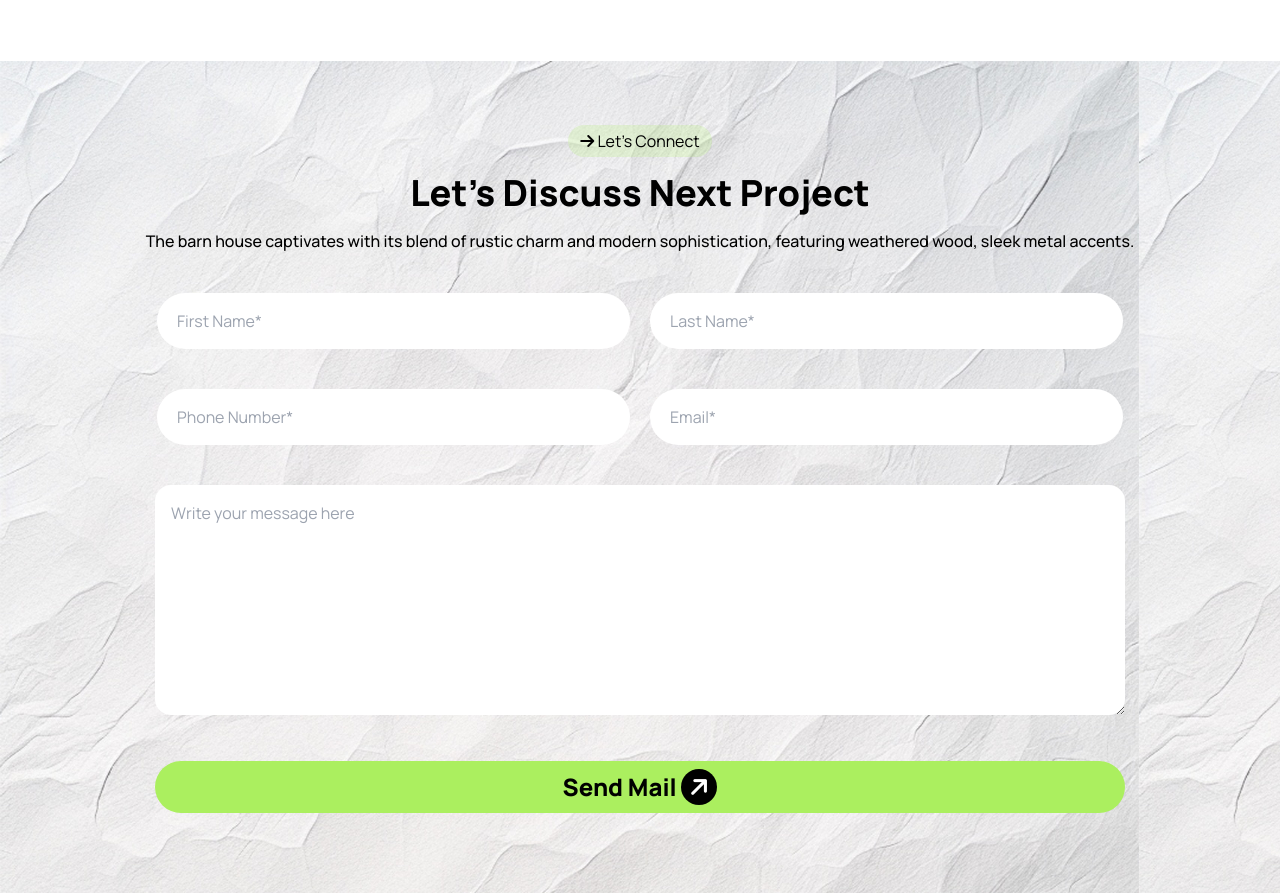
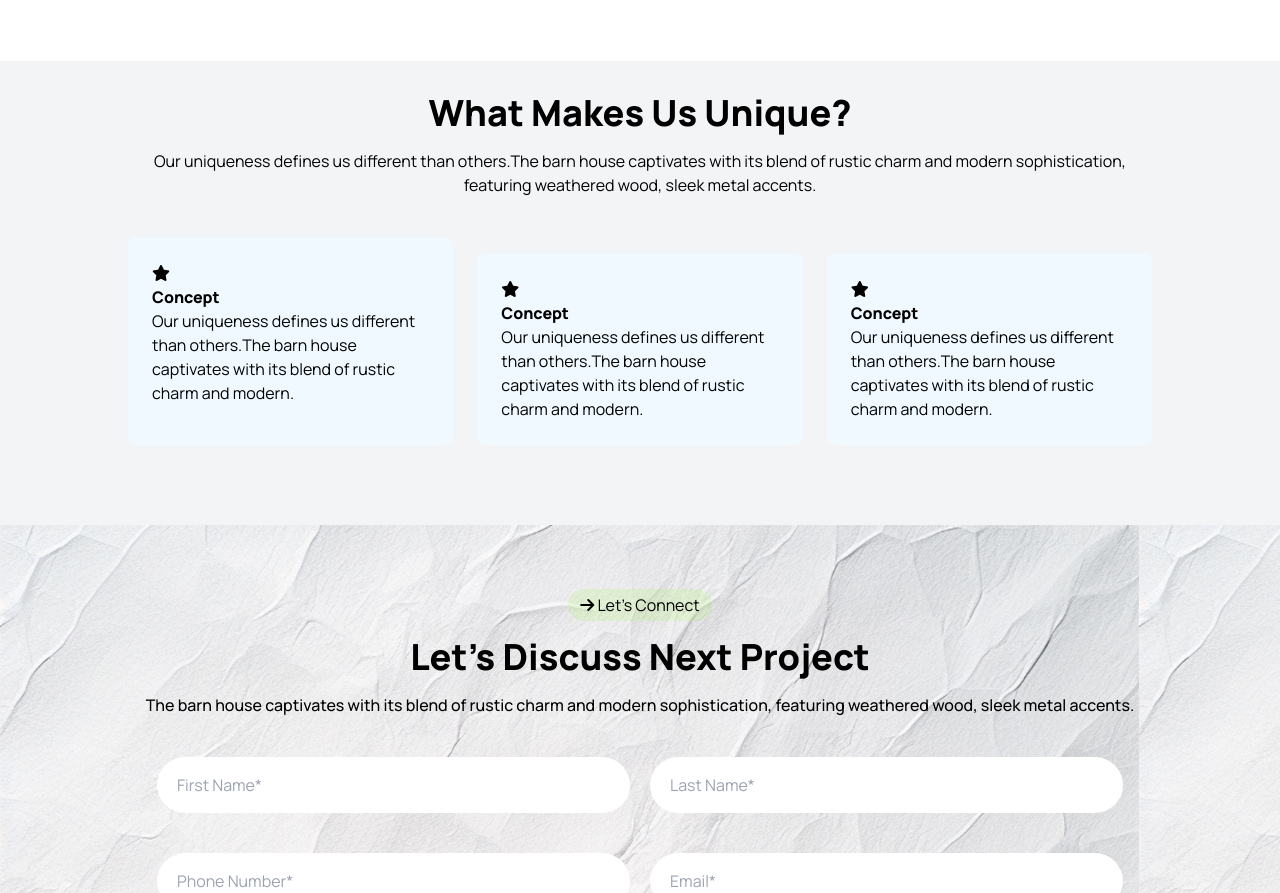
Before and after one commit to nithilanoor/assignment-three-ph, a plain HTML site: page index.html in a window 1280 px wide. Shown: the part 3011-3904 px from the top of the page. Drawn offline with nearby package versions, Linux system fonts and the light colour scheme.

Commit message:
unique section added

```diff
--- a/index.html
+++ b/index.html
@@ -199,6 +199,40 @@
 
           </section>
 
+          <!-- Unique Section -->
+           <section class="my-8">
+            <div class="text-center space-y-4 mb-10">
+                <h2 class="text-4xl font-extrabold">What Makes Us Unique?</h2>
+                <p>Our uniqueness defines us different than others.The barn house captivates with its blend of rustic charm and modern sophistication, <br> featuring weathered wood, sleek metal accents.</p>
+            </div>
+
+            <div class="lg:flex gap-6 space-y-4 mx-auto lg:px-32 mb-20 w-full">
+
+                <div class="rounded-lg bg-sky-50 overflow-hidden p-6">
+                    <div>
+                        <i class="fa-solid fa-star"></i>
+                        <h4 class="font-extrabold">Concept</h4>
+                        <p>Our uniqueness defines us different than others.The barn house captivates with its blend of rustic charm and modern.</p>
+                    </div>
+                </div>
+                <div class="rounded-lg bg-sky-50 overflow-hidden p-6">
+                    <div>
+                        <i class="fa-solid fa-star"></i>
+                        <h4 class="font-extrabold">Concept</h4>
+                        <p>Our uniqueness defines us different than others.The barn house captivates with its blend of rustic charm and modern.</p>
+                    </div>
+                </div>
+                <div class="rounded-lg bg-sky-50 overflow-hidden p-6">
+                    <div>
+                        <i class="fa-solid fa-star"></i>
+                        <h4 class="font-extrabold">Concept</h4>
+                        <p>Our uniqueness defines us different than others.The barn house captivates with its blend of rustic charm and modern.</p>
+                    </div>
+                </div>
+
+            </div>
+           </section>
+
           <!-- Next Project -->
            <section class="bg-[url('/assets/bg.jpg')] py-16 mx-auto w-full">
 
```
